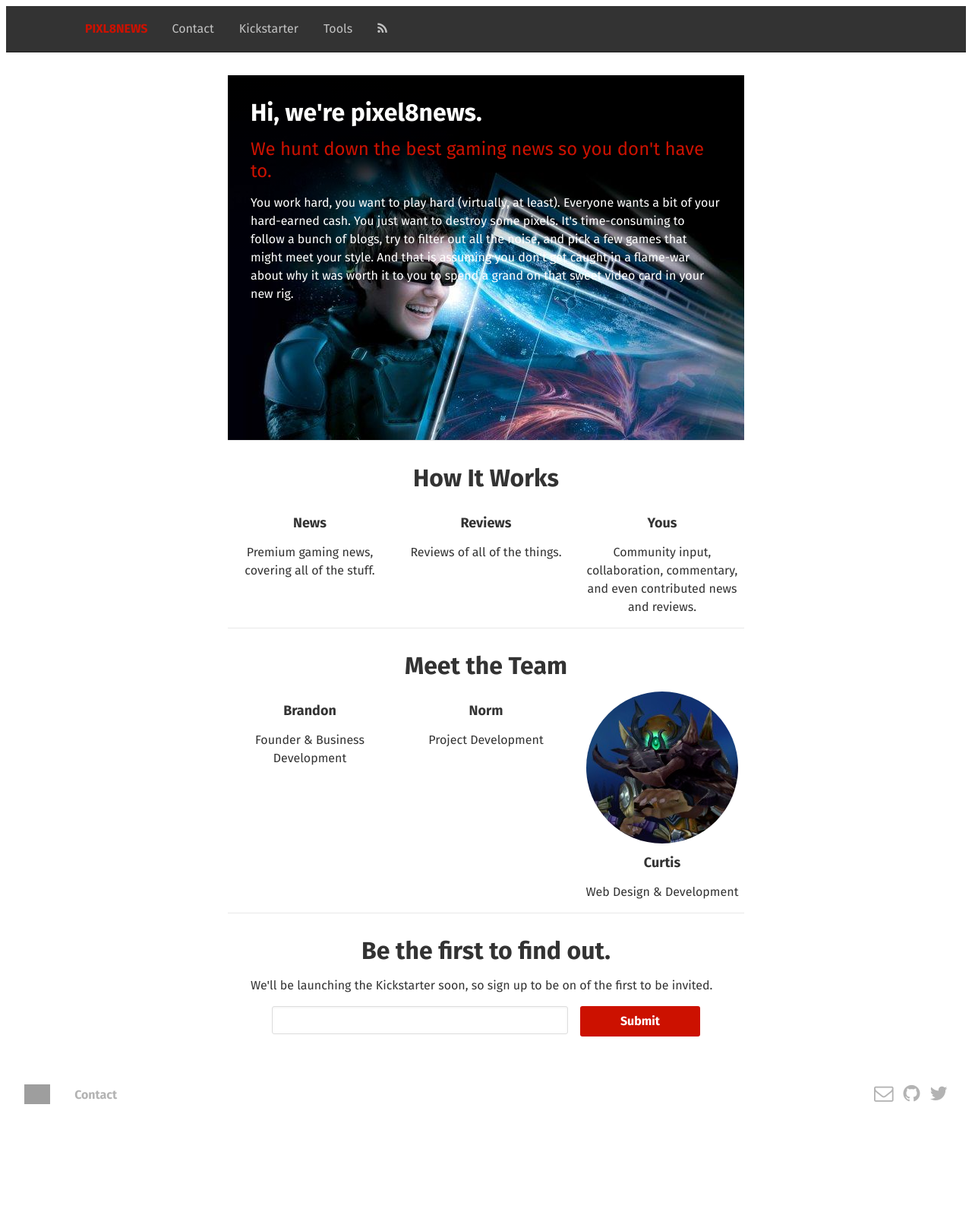
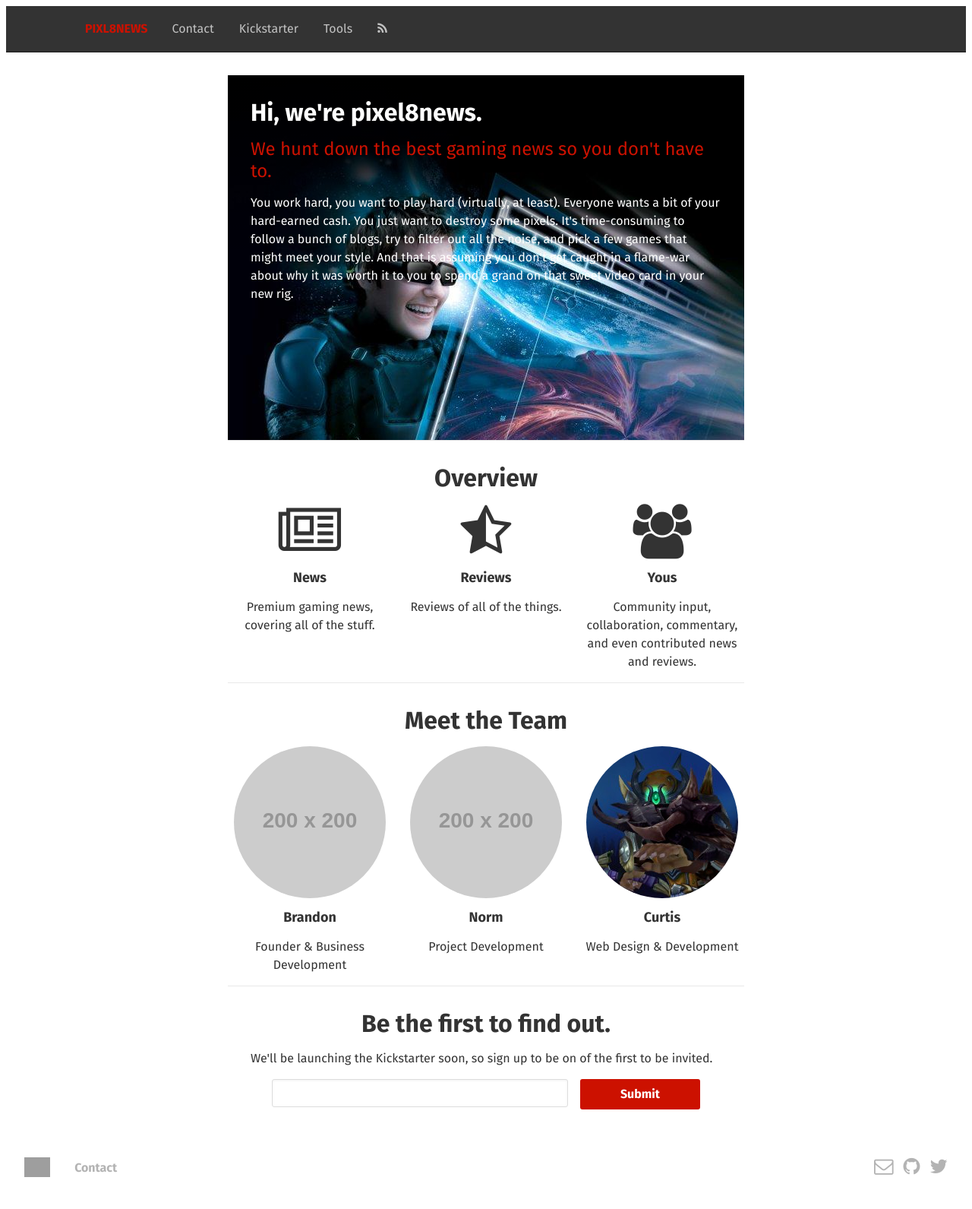
Before and after one commit to pixl8news/pixl8news.github.io, a Jekyll site: the page built from index.html, in a window 1280 px wide. Shown: the whole page at 76% size. Built offline with Jekyll 4.4.1, drawn with Linux system fonts in a browser that asks for light colours; nearby versions of some CDN libraries; comment, search, counter and statistics services are not loaded; before the commit the page ends 1495 px from its top, so only the background shows below that; grey boxes are pictures that could not be loaded.

Commit message:
fix google analytics code / add content to home page

```diff
--- a/_config.yml
+++ b/_config.yml
@@ -10,7 +10,7 @@ url: "http://pixl8news.github.io" # the base hostname & protocol for your site
 twitter_username: pixl8news
 github_username:  pixl8news
 
-google_analytics: UA-51803853-1
+google_analytics: UA-61563574-1
 
 disqus_shortname: pixl8news
 
--- a/_sass/_layout.scss
+++ b/_sass/_layout.scss
@@ -340,8 +340,8 @@
     @include span-columns(12);
     text-align: center;
 
-    image {
-
+    i {
+      font-size: 72px;
     }
 
     h1 {
@@ -383,6 +383,8 @@
     text-align: center;
 
     img {
+      width: 200px;
+      height: 200px;
       border-radius: 50%;
     }
 
--- a/index.html
+++ b/index.html
@@ -14,16 +14,19 @@ layout: default
 
   <section>
     <div class="how-it-works">
-      <div class="title"><h1>How It Works</h1></div>
+      <div class="title"><h1>Overview</h1></div>
       <div class="bullet-point">
+        <i class="fa fa-newspaper-o"></i>
         <h1>News</h1>
         <p>Premium gaming news, covering all of the stuff.</p>
       </div>
       <div class="bullet-point">
+        <i class="fa fa-star-half-o"></i>
         <h1>Reviews</h1>
         <p>Reviews of all of the things.</p>
       </div>
       <div class="bullet-point">
+        <i class="fa fa-users"></i>
         <h1>Yous</h1>
         <p>Community input, collaboration, commentary, and even contributed news and reviews.</p>
       </div>
@@ -34,10 +37,12 @@ layout: default
     <div class="meet-the-team">
       <div class="title"><h1>Meet the Team</h1></div>
       <div class="team-member">
+        <img src="http://placehold.it/200/200"/>
         <h1>Brandon</h1>
         <p>Founder & Business Development</p>
       </div>
       <div class="team-member">
+        <img src="http://placehold.it/200/200"/>
         <h1>Norm</h1>
         <p>Project Development</p>
       </div>
```
